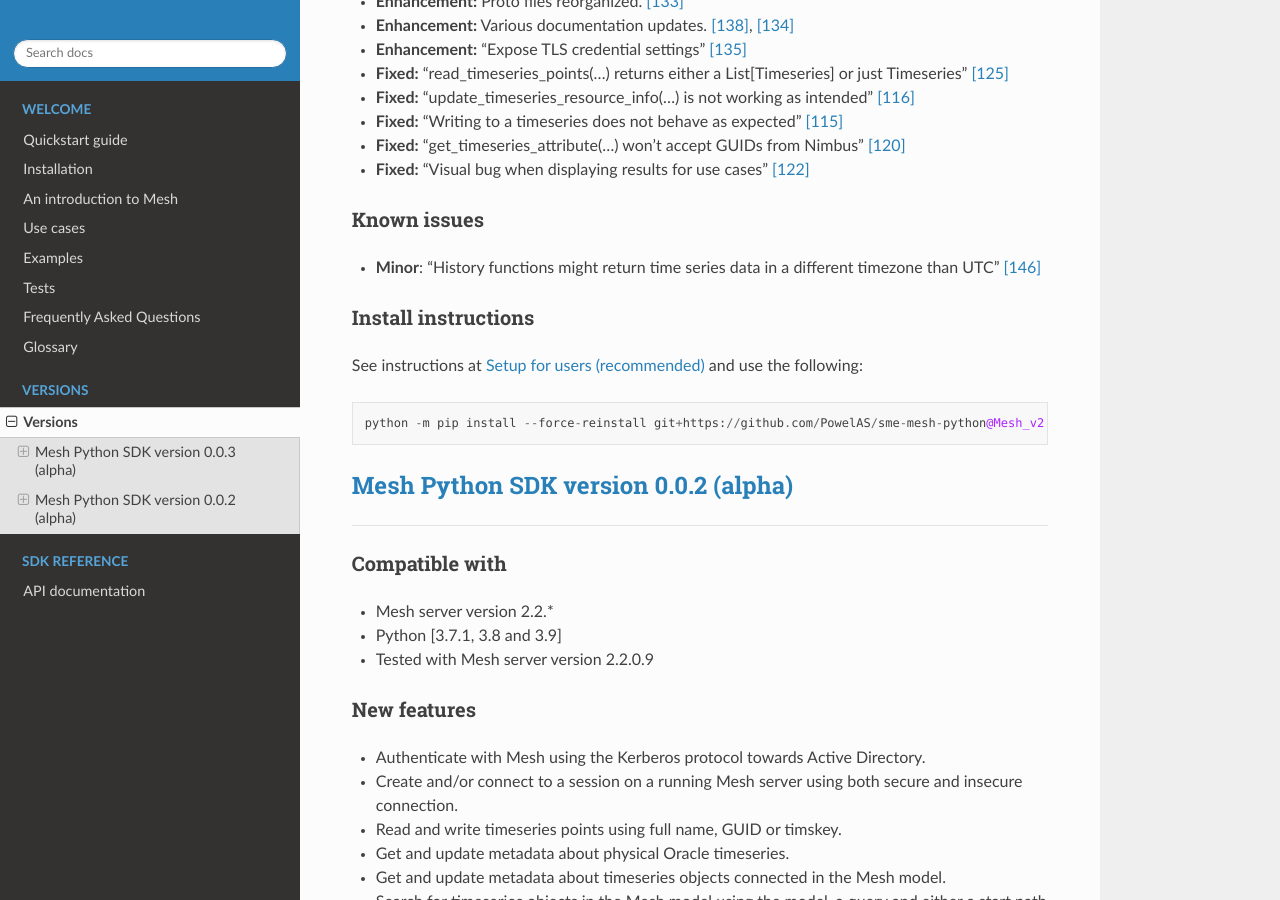
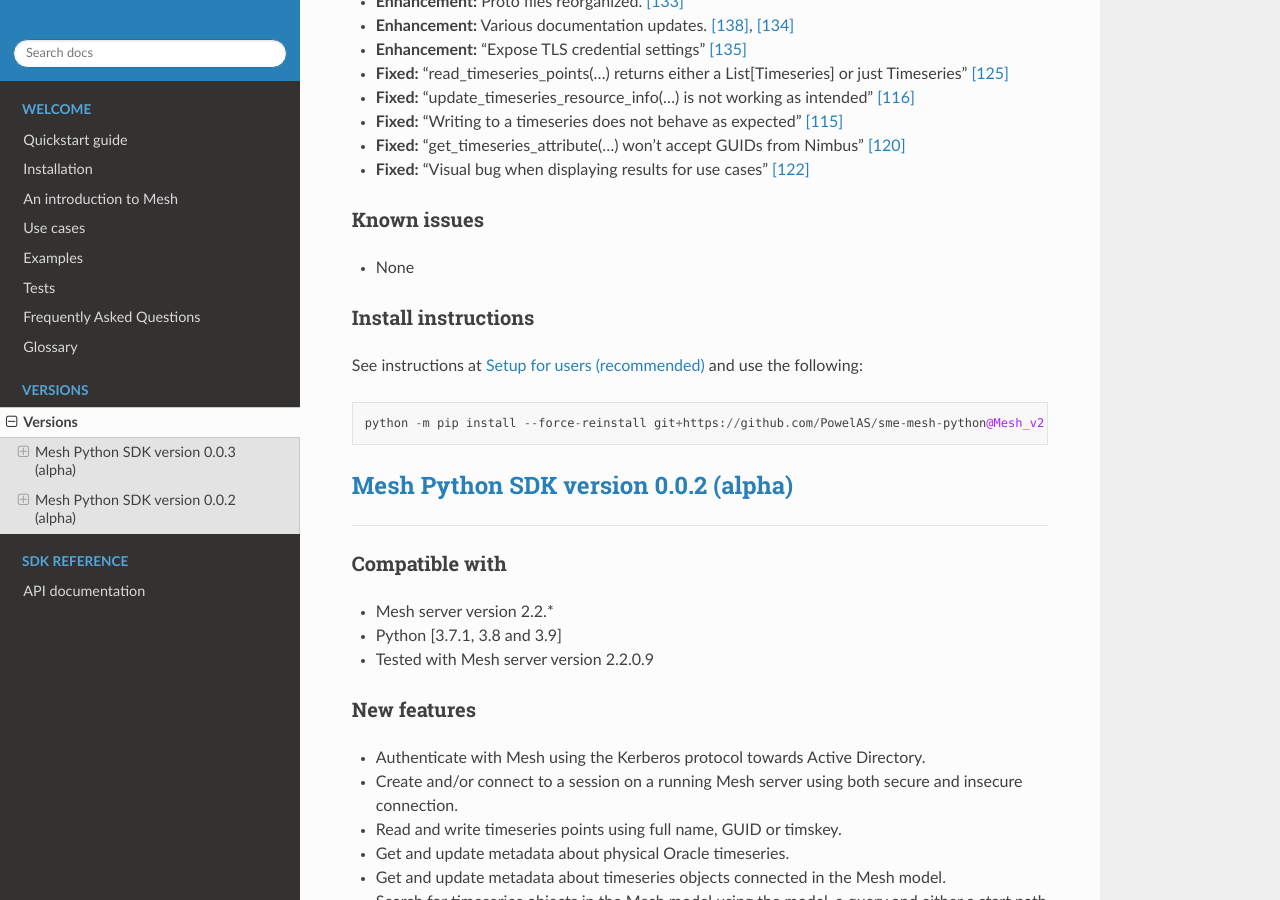
Before and after one commit to Volue-Public/energy-mesh-python, a Sphinx documentation site: the page built from docs/source/versions.rst, in a window 1280 px wide and 900 px high, scrolled down 665 px. Built offline with Sphinx 7.4.7 and the Read the Docs theme 2.0.0, drawn with Linux system fonts in a browser that asks for light colours.

Commit message:
Removed issue from known issues.

```diff
--- a/docs/source/versions.rst
+++ b/docs/source/versions.rst
@@ -38,7 +38,7 @@
 Known issues
 ~~~~~~~~~~~~~~~~~~
 
-- **Minor**: "History functions might return time series data in a different timezone than UTC" :issue:`146`
+- None
 
 Install instructions
 ~~~~~~~~~~~~~~~~~~~~~~~~~~~~~~~~~~~~
```
